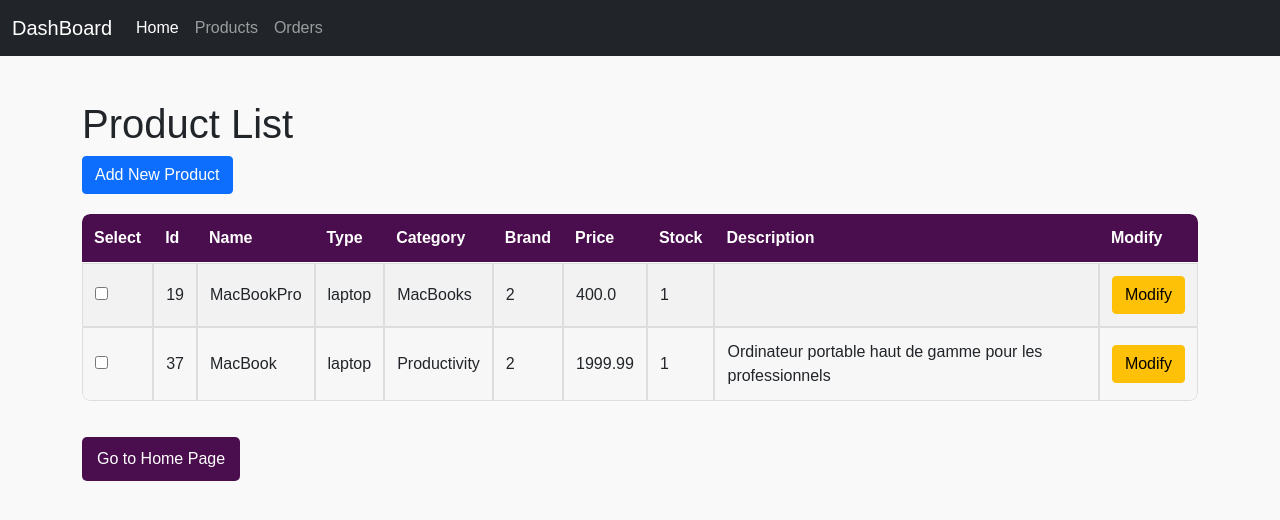
After one commit to PierreDevC/projet_python_app_web_fonc, a Flask app: page /product_list in a window 1280 px wide. The commit adds this page. Shown: the top 520 px of the page. Run offline with Flask 3, Linux system fonts and the light colour scheme; data comes from the database, SQL or seed files in the repository; both versions use the stored data as it was after the commit; some libraries are stand-ins or nearby versions.

Commit message:
UI changes

```diff
--- a/app.py
+++ b/app.py
@@ -1,7 +1,6 @@
-from flask import Flask,render_template, request
+from flask import Flask,render_template, request, url_for, redirect
 
-from products import Products
-from users import User
+from models import Products
 
 import sqlite3
 
@@ -13,19 +12,19 @@ def home():
 
 @app.route('/enternew')
 def new_product():
-      return render_template('products.html')
+      return render_template('add_product.html')
 
 @app.route('/addrec',methods=['POST', 'GET'])
 def addrec():
       if request.method == 'POST':
             try:
                 name = request.form['product_name']
-                type = request.form['product_type']
+                type = request.form.get('product_type')  # Use .get() to avoid KeyError if it's not selected
                 category = request.form['product_category']
                 brand = request.form['product_brand']
                 price = request.form['product_price']
                 stock = request.form['product_stock']
-                desc = request.form['product_desc']
+                desc = request.form['product_desc'] # textarea_content = request.form['textarea_input']
 
                 # Instance de l'objet de produit
                 new_product = Products(name, type, category, brand, price, stock, desc)
@@ -64,18 +63,89 @@ def addrec():
                 return render_template("result.html", msg=msg)
 
 
-@app.route('/list')
+# Route to display the form to modify a specific product
+@app.route('/modify/<int:product_id>', methods=['GET'])
+def modify_product(product_id):
+    # Fetch product details using Products class
+    product_data = Products.get_product_by_id("inventory.db", product_id)
+    if product_data:
+        # Convert to dictionary format for ease of use in template
+        product = {
+            'id': product_data[0],
+            'name': product_data[1],
+            'type': product_data[2],
+            'category': product_data[3],
+            'brand': product_data[4],
+            'price': product_data[5],
+            'stock': product_data[6],
+            'description': product_data[7],
+            'date_added': product_data[8]
+        }
+        return render_template('modify_product.html', product=product)
+    else:
+        return "Product not found", 404
+
+
+# Route to handle product updates
+@app.route('/update_product/<int:product_id>', methods=['POST'])
+def update_product(product_id):
+    # Get updated data from the form
+    name = request.form['name']
+    product_type = request.form['type']
+    category = request.form['category']
+    brand = request.form['brand']
+    price = request.form['price']
+    stock = request.form['stock']
+    description = request.form['description']
+
+    # Create an instance with updated data and set its ID for updating
+    updated_product = Products(name, product_type, category, brand, price, stock, description)
+    updated_product.id = product_id  # Set product ID to update
+
+    # Use the Products class to update product details
+    updated_product.update_product("inventory.db")
+
+    # Redirect back to product list after updating
+    return redirect(url_for('list'))
+
+
+@app.route('/delete_selected', methods=['POST'])
+def delete_selected():
+    if request.method == 'POST':
+        try:
+            # Get the list of selected product IDs
+            product_ids = request.form.getlist('product_ids')
+
+            if not product_ids:
+                msg = "No products selected for deletion."
+            else:
+                with sqlite3.connect('inventory.db') as conn:
+                    cursor = conn.cursor()
+
+                    # Create SQL query to delete selected products by ID
+                    sql = "DELETE FROM products WHERE id IN ({})".format(','.join('?' for _ in product_ids))
+                    cursor.execute(sql, product_ids)
+                    conn.commit()
+
+                    msg = f"{len(product_ids)} product(s) successfully deleted."
+
+        except Exception as e:
+            conn.rollback()
+            msg = f"There was an error deleting the products: {str(e)}"
+
+        finally:
+            conn.close()
+            return render_template('result.html', msg=msg)
+
+
+@app.route('/product_list')
 def list():
         with sqlite3.connect('inventory.db') as conn:
                 conn.row_factory = sqlite3.Row
                 cursor = conn.cursor()
                 cursor.execute('''SELECT * from products''')
                 rows = cursor.fetchall()
-                return render_template("list.html",rows=rows)
-
-
-
-
+                return render_template("product_list.html",rows=rows)
 
 
 
--- a/database_script.py
+++ b/database_script.py
@@ -1,7 +1,7 @@
 # Création/insertion de la table produits
 # Création/insertion de la table users
 
-from products import Products
+from models import Products
 from users import User
 
 import sqlite3
--- /dev/null
+++ b/templates/base.html
@@ -0,0 +1,106 @@
+<!-- templates/base.html -->
+<!DOCTYPE html>
+<html lang="en">
+<head>
+    <meta charset="UTF-8">
+    <meta name="viewport" content="width=device-width, initial-scale=1.0">
+    <link href="https://cdn.jsdelivr.net/npm/bootstrap@5.0.2/dist/css/bootstrap.min.css" rel="stylesheet">
+    <link rel="stylesheet" href="https://cdn.jsdelivr.net/npm/bootstrap-icons@1.3.0/font/bootstrap-icons.css">
+    <script src="https://code.jquery.com/jquery-3.5.1.slim.min.js"></script>
+    <title>{% block title %}My App{% endblock %}</title>
+    <style>
+        /* General body styling */
+        body {
+            font-family: 'Poppins', sans-serif;
+            background-color: #f9f9f9;
+        }
+
+        .container {
+            padding-top: 20px;
+        }
+
+        /* Styling for the table */
+        #products {
+            width: 100%;
+            border-collapse: separate;
+            border-spacing: 0;
+            margin-top: 20px;
+            border-radius: 8px;
+            overflow: hidden;
+        }
+
+        #products thead {
+            background-color: #4a0e4e;
+            color: white;
+        }
+
+        #products thead th {
+            padding: 12px;
+            text-align: left;
+            font-weight: bold;
+        }
+
+        #products tbody td {
+            padding: 12px;
+            border: 1px solid #ddd;
+            vertical-align: middle;
+        }
+
+        /* Alternating row colors */
+        #products tbody tr:nth-child(even) {
+            background-color: #f7f7f7;
+        }
+
+        #products tbody tr:nth-child(odd) {
+            background-color: #ffffff;
+        }
+
+        /* Hover effect */
+        #products tbody tr:hover {
+            background-color: #e9e9e9;
+            transition: background-color 0.2s ease;
+        }
+
+        /* Table border-radius adjustments */
+        #products thead th:first-child {
+            border-top-left-radius: 8px;
+        }
+
+        #products thead th:last-child {
+            border-top-right-radius: 8px;
+        }
+
+        #products tbody tr:last-child td:first-child {
+            border-bottom-left-radius: 8px;
+        }
+
+        #products tbody tr:last-child td:last-child {
+            border-bottom-right-radius: 8px;
+        }
+
+        /* Button styling */
+        a.button {
+            display: inline-block;
+            margin-top: 20px;
+            padding: 10px 15px;
+            background-color: #4a0e4e;
+            color: white;
+            text-decoration: none;
+            border-radius: 5px;
+        }
+
+        a.button:hover {
+            background-color: #6a2a6e;
+        }
+    </style>
+</head>
+<body>
+    {% include 'navbar.html' %}
+
+    <div class="container mt-4">
+        {% block content %}{% endblock %}
+    </div>
+
+    <script src="https://cdn.jsdelivr.net/npm/bootstrap@5.0.2/dist/js/bootstrap.bundle.min.js"></script>
+</body>
+</html>
--- /dev/null
+++ b/templates/navbar.html
@@ -0,0 +1,22 @@
+<!-- templates/navbar.html -->
+<nav class="navbar navbar-expand-lg navbar-dark bg-dark">
+    <div class="container-fluid">
+        <a class="navbar-brand" href="/">DashBoard</a>
+        <button class="navbar-toggler" type="button" data-bs-toggle="collapse" data-bs-target="#navbarNav" aria-controls="navbarNav" aria-expanded="false" aria-label="Toggle navigation">
+            <span class="navbar-toggler-icon"></span>
+        </button>
+        <div class="collapse navbar-collapse" id="navbarNav">
+            <ul class="navbar-nav">
+                <li class="nav-item">
+                    <a class="nav-link active" aria-current="page" href="/">Home</a>
+                </li>
+                <li class="nav-item">
+                    <a class="nav-link" href="/product_list">Products</a>
+                </li>
+                <li class="nav-item">
+                    <a class="nav-link" href="/order_list">Orders</a>
+                </li>
+            </ul>
+        </div>
+    </div>
+</nav>
--- /dev/null
+++ b/templates/product_list.html
@@ -0,0 +1,148 @@
+<!-- templates/list.html -->
+{% extends 'base.html' %}
+
+{% block title %}Product List{% endblock %}
+
+{% block content %}
+<h1>Product List</h1>
+
+<script>
+    function toggleDeleteButton() {
+        // Boutons checked
+        const checkboxes = document.querySelectorAll('input[name="product_ids"]:checked');
+
+        // Bouton delete
+        const deleteBtn = document.getElementById('deleteBtn');
+
+        // Si au moins un bouton est checked, montrer le bouton
+        if (checkboxes.length > 0) {
+            deleteBtn.style.display = 'inline-block'; // Montrer bouton
+        } else {
+            deleteBtn.style.display = 'none'; // Cacher bouton
+        }
+    }
+</script>
+
+<!-- <a href="/enternew" class="btn btn-primary mb-3">Add New Product</a> -->
+
+<button type="button" class="btn btn-primary" data-bs-toggle="modal" data-bs-target="#exampleModal">
+    Add New Product
+  </button>
+
+<form method="POST" action="/delete_selected" id="deleteForm">
+    <table id="products" class="table table-striped table-hover">
+        <thead>
+            <tr>
+                <th>Select</th>
+                <th>Id</th>
+                <th>Name</th>
+                <th>Type</th>
+                <th>Category</th>
+                <th>Brand</th>
+                <th>Price</th>
+                <th>Stock</th>
+                <th>Description</th>
+                <th>Modify</th>
+            </tr>
+        </thead>
+        <tbody>
+            {% for row in rows %}
+            <tr>
+                <td><input type="checkbox" name="product_ids" value="{{ row['id'] }}" onchange="toggleDeleteButton()"></td>
+                <td>{{ row['id']}}</td>
+                <td>{{ row['name'] }}</td>
+                <td>{{ row['type'] }}</td>
+                <td>{{ row['category'] }}</td>
+                <td>{{ row['brand'] }}</td>
+                <td>{{ row['price'] }}</td>
+                <td>{{ row['stock'] }}</td>
+                <td>{{ row['description'] }}</td>
+                <td><a href="{{ url_for('modify_product', product_id=row[0]) }}" class="btn btn-warning">Modify</a></td>
+
+            </tr>
+            {% endfor %}
+        </tbody>
+    </table>
+
+    <!-- Bouton initialement caché -->
+    <button type="submit" class="btn btn-danger delete-btn" id="deleteBtn" style="display: none;">Delete Selected Products</button>
+</form>
+
+<a href="/" class="button">Go to Home Page</a>
+
+<!-- Formulaire Modal -->
+<div class="modal fade" id="exampleModal" tabindex="-1" aria-labelledby="exampleModalLabel" aria-hidden="true">
+    <div class="modal-dialog modal-dialog-centered modal-lg">
+      <div class="modal-content">
+        <div class="modal-header">
+          <h5 class="modal-title" id="exampleModalLabel">Add new product</h5>
+          <button type="button" class="btn-close" data-bs-dismiss="modal" aria-label="Close"></button>
+        </div>
+        <div class="modal-body">
+        <form action="{{ url_for('addrec')}}" method="POST">
+            <div class="mb-3">
+                <label for="ProductName" class="form-label">Product Name</label>
+                <input type="text" class="form-control" name="product_name" placeholder="Enter product name">
+            </div>
+            <div class="mb-3">
+                <label for="ProductName" class="form-label">Product Category</label>
+                <input type="text" class="form-control" name="product_category" placeholder="Enter product category">
+            </div>
+        <fieldset class="row mb-3">
+        <legend class="col-form-label col-sm-2 pt-0">Product Type</legend>
+        <div class="col-sm-10">
+            <div class="form-check">
+            <input class="form-check-input" type="radio" name="product_type" value="laptop">
+            <label class="form-check-label" for="laptop">
+                Laptop
+            </label>
+            </div>
+            <div class="form-check">
+            <input class="form-check-input" type="radio" name="product_type" value="desktop">
+            <label class="form-check-label" for="desktop">
+                 Desktop
+            </label>
+            </div>
+        </div>
+        </fieldset>
+        <label for="ProductBrand" class="form-label">Product Brand</label>
+        <select class="form-select" name="product_brand" aria-label="Default select example">
+            <option value="1">Acer</option>
+            <option value="2">Apple</option>
+            <option value="3">Asus</option>
+            <option value="4">Dell</option>
+            <option value="5">HP</option>
+            <option value="6">Lenovo</option>
+            <option value="7">Microsoft</option>
+            <option value="8">Samsung</option>
+            <option value="9">Sony</option>
+            <option value="10">Toshiba</option>
+          </select>
+        <br>
+        <div class="mb-3">
+        <label for="ProductPrice" class="form-label">Product Price</label>
+        <input type="number" name="product_price" min="0" max="10000" step="0.01" class="form-control" placeholder="Enter product price">
+        </div>
+        <div class="mb-3">
+            <label for="ProductStock" class="form-label">Product Stock</label>
+            <input type="number" name="product_stock" class="form-control" placeholder="Enter product stock">
+        </div>
+        <div class="form-group">
+            <label for="exampleFormControlTextarea1">Description</label>
+            <textarea class="form-control" name="product_desc" id="exampleFormControlTextarea1" rows="3"></textarea>
+        </div>
+
+        </div>
+        <div class="modal-footer">
+          <button type="button" class="btn btn-secondary" data-bs-dismiss="modal">Cancel</button>
+          <input type="submit" class="btn btn-primary" value="Add product">
+        </form>
+        </div>
+      </div>
+    </div>
+  </div>
+
+
+
+
+{% endblock %}
--- a/templates/result.html
+++ b/templates/result.html
@@ -1,2 +1,2 @@
 <h1>{{msg}}</h1>
-<a href="/">Go to home</a>
+<a  href="/product_list">Go to products</a>
```
Also changed, not shown: models.py (renamed from products.py, +7 -0 lines), templates/home.html (+10 -11 lines), templates/list.html (deleted, +0 -34 lines), templates/modify_product.html (added, +41 -0 lines), computer.py (deleted), inventory.db, templates/add_product.html (renamed from templates/products.html).
